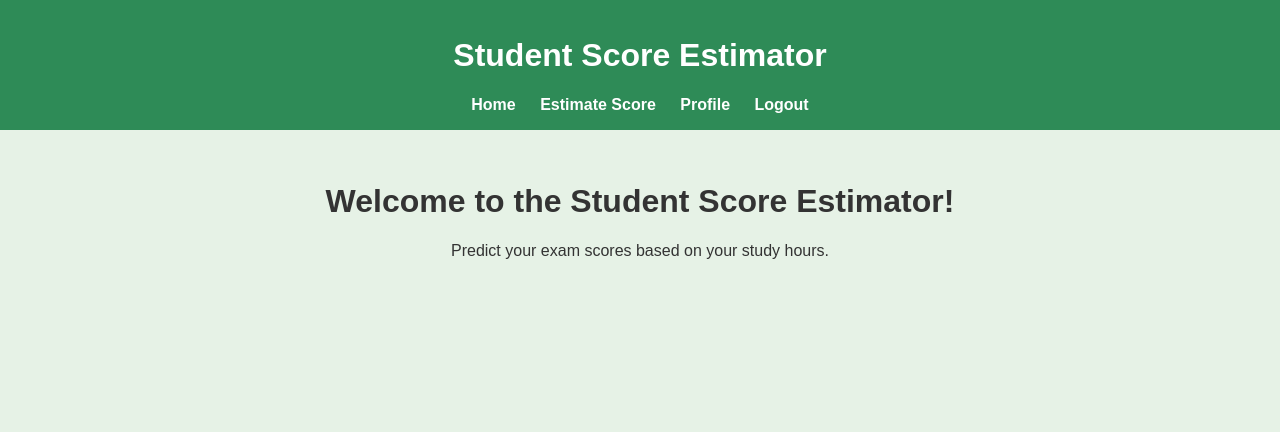
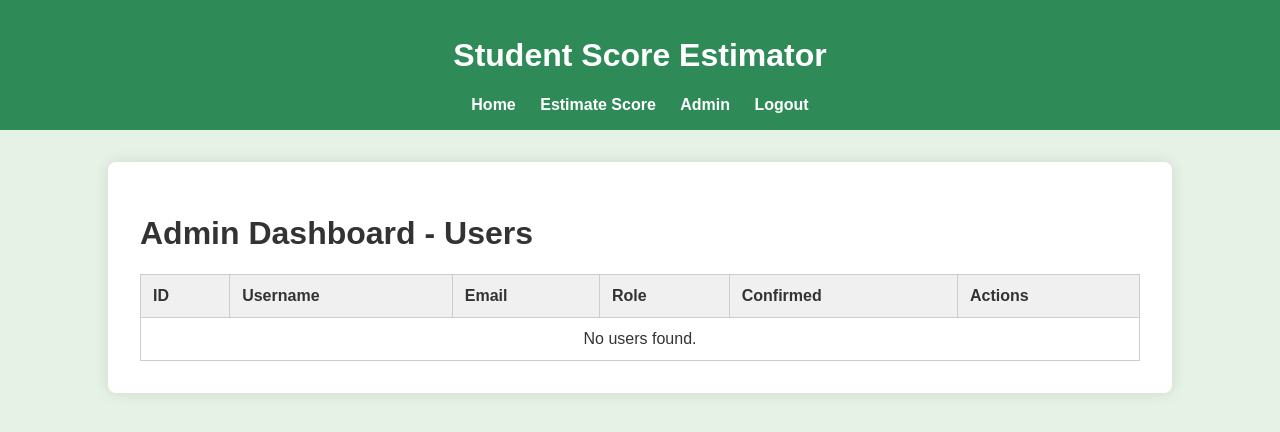
Before and after one commit to codingburgas/2425-11-b-pp-student-practices-assignment-MMStoyanov21, a Flask app: page / in a window 1280 px wide. Shown: the top 432 px of the page. Run offline with Flask 3, Linux system fonts and the light colour scheme; the visitor is signed in with stand-in values (Sample User, id 1).

Commit message:
Make admin work haleluya

```diff
--- a/project/app/main/routes.py
+++ b/project/app/main/routes.py
@@ -1,7 +1,13 @@
 from flask import Blueprint, render_template
-
+from flask_login import current_user
+from flask import session
 main = Blueprint('main', __name__)
 
 @main.route('/')
 def home():
-    return render_template('index.html')  # Your existing index.html
+    if current_user.is_authenticated or session.get('is_admin'):
+        # Show logged-in user or admin dashboard/homepage
+        return render_template("dashboard.html")  # or your logged-in home page
+    else:
+        # Show public homepage
+        return render_template("index.html")
--- a/project/app/templates/dashboard.html
+++ b/project/app/templates/dashboard.html
@@ -7,16 +7,76 @@
 </head>
 <body>
 {% extends "layout.html" %}
+
 {% block content %}
-  <h2>Admin Dashboard</h2>
+<style>
+  .admin-container {
+    background-color: white;
+    padding: 2rem;
+    border-radius: 8px;
+    box-shadow: 0 0 15px rgba(0, 0, 0, 0.1);
+    max-width: 1000px;
+    margin: 0 auto;
+  }
 
-  <div class="stats">
-    <p>Total users: {{ num_users }}</p>
-    <p>Total surveys: {{ num_surveys }}</p>
-  </div>
+  table {
+    width: 100%;
+    border-collapse: collapse;
+    margin-top: 1rem;
+  }
 
-  <h3>Users</h3>
-  <table class="table table-bordered">
+  th, td {
+    padding: 0.75rem;
+    border: 1px solid #ccc;
+    text-align: left;
+  }
+
+  th {
+    background-color: #f0f0f0;
+  }
+
+  .badge {
+    padding: 0.3rem 0.6rem;
+    border-radius: 4px;
+    font-size: 0.85rem;
+    color: white;
+  }
+
+  .bg-success {
+    background-color: #28a745;
+  }
+
+  .bg-secondary {
+    background-color: #6c757d;
+  }
+
+  .btn-sm {
+    padding: 0.3rem 0.6rem;
+    font-size: 0.85rem;
+  }
+
+  .btn-danger {
+    background-color: #dc3545;
+    color: white;
+    border: none;
+    border-radius: 4px;
+    text-decoration: none;
+    padding: 0.4rem 0.8rem;
+  }
+
+  .btn-danger:hover {
+    background-color: #c82333;
+  }
+
+  .text-center {
+    text-align: center;
+  }
+</style>
+
+<div class="admin-container">
+  <h1>Admin Dashboard - Users</h1>
+
+  <table>
     <thead>
       <tr>
         <th>ID</th>
@@ -28,44 +88,38 @@
       </tr>
     </thead>
     <tbody>
+      {% if users %}
         {% for user in users %}
         <tr>
           <td>{{ user.id }}</td>
           <td>{{ user.username }}</td>
           <td>{{ user.email }}</td>
           <td>{{ user.role }}</td>
-        <td>{{ user.confirmed }}</td>
           <td>
-          <a href="{{ url_for('dashboard.delete_user', user_id=user.id) }}" class="btn btn-sm btn-danger">Delete</a>
+            {% if user.confirmed %}
+              <span class="badge bg-success">Yes</span>
+            {% else %}
+              <span class="badge bg-secondary">No</span>
+            {% endif %}
+          </td>
+          <td>
+            <a href="{{ url_for('dashboard.delete_user', user_id=user.id) }}"
+               class="btn-sm btn-danger"
+               onclick="return confirm('Are you sure you want to delete this user?');">
+              Delete
+            </a>
           </td>
         </tr>
         {% endfor %}
+      {% else %}
+      <tr>
+        <td colspan="6" class="text-center">No users found.</td>
+      </tr>
+      {% endif %}
     </tbody>
   </table>
+</div>
+{% endblock %}
 
-  <h3>Latest Surveys</h3>
-  <table class="table table-striped">
-    <thead>
-      <tr>
-        <th>ID</th>
-        <th>User</th>
-        <th>Hours Studied</th>
-        <th>Predicted Score</th>
-        <th>Date</th>
-      </tr>
-    </thead>
-    <tbody>
-      {% for survey in latest_surveys %}
-      <tr>
-        <td>{{ survey.id }}</td>
-        <td>{{ survey.author.username }}</td>
-        <td>{{ survey.hours_studied }}</td>
-        <td>{{ survey.predicted_score }}</td>
-        <td>{{ survey.date_posted.strftime('%Y-%m-%d') }}</td>
-      </tr>
-      {% endfor %}
-    </tbody>
-  </table>
-  {% endblock %}
 </body>
 </html>
--- a/project/app/templates/layout.html
+++ b/project/app/templates/layout.html
@@ -45,7 +45,6 @@
             margin-bottom: 1rem;
             width: 100%;
         }
-
         .btn {
             background-color: #2e8b57;
             color: white;
@@ -55,9 +54,62 @@
             border-radius: 4px;
             width: 100%;
         }
-
         .btn:hover {
             background-color: #276644;
+        }
+
+        /* Admin container style */
+        .admin-container {
+            background-color: white;
+            padding: 2rem;
+            border-radius: 10px;
+            box-shadow: 0 0 10px rgba(0,0,0,0.1);
+            max-width: 1000px;
+            margin: 0 auto;
+        }
+
+        table {
+            width: 100%;
+            border-collapse: collapse;
+            margin-top: 1rem;
+        }
+
+        th, td {
+            padding: 0.75rem;
+            border: 1px solid #ccc;
+            text-align: left;
+        }
+
+        th {
+            background-color: #f0f0f0;
+        }
+
+        .badge {
+            padding: 0.3rem 0.6rem;
+            border-radius: 4px;
+            font-size: 0.85rem;
+            color: white;
+        }
+
+        .bg-success {
+            background-color: #28a745;
+        }
+
+        .bg-secondary {
+            background-color: #6c757d;
+        }
+
+        .btn-sm {
+            padding: 0.3rem 0.6rem;
+            font-size: 0.85rem;
+        }
+
+        .btn-danger {
+            background-color: #dc3545;
+        }
+
+        .btn-danger:hover {
+            background-color: #c82333;
         }
     </style>
 </head>
@@ -67,7 +119,11 @@
         <nav>
             <a href="/">Home</a>
             <a href="/predict">Estimate Score</a>
-            {% if current_user.is_authenticated %}
+            {% if session.get('is_admin') %}
+                <a href="{{ url_for('dashboard.admin_dashboard') }}">Admin</a>
+
+                <a href="/logout">Logout</a>
+            {% elif current_user.is_authenticated %}
                 <a href="{{ url_for('profile.view_profile') }}">Profile</a>
                 <a href="/logout">Logout</a>
             {% else %}
```
Also changed, not shown: project/app/__init__.py (+6 -3 lines), project/app/auth/routes.py (+16 -1 lines), project/app/dashboard/routes.py (+6 -5 lines), project/app/profile/routes.py (+11 -2 lines), project/app/templates/profile.html (+25 -0 lines), project/instance/site.db. Lines whose indentation alone changed are shown as unchanged.
